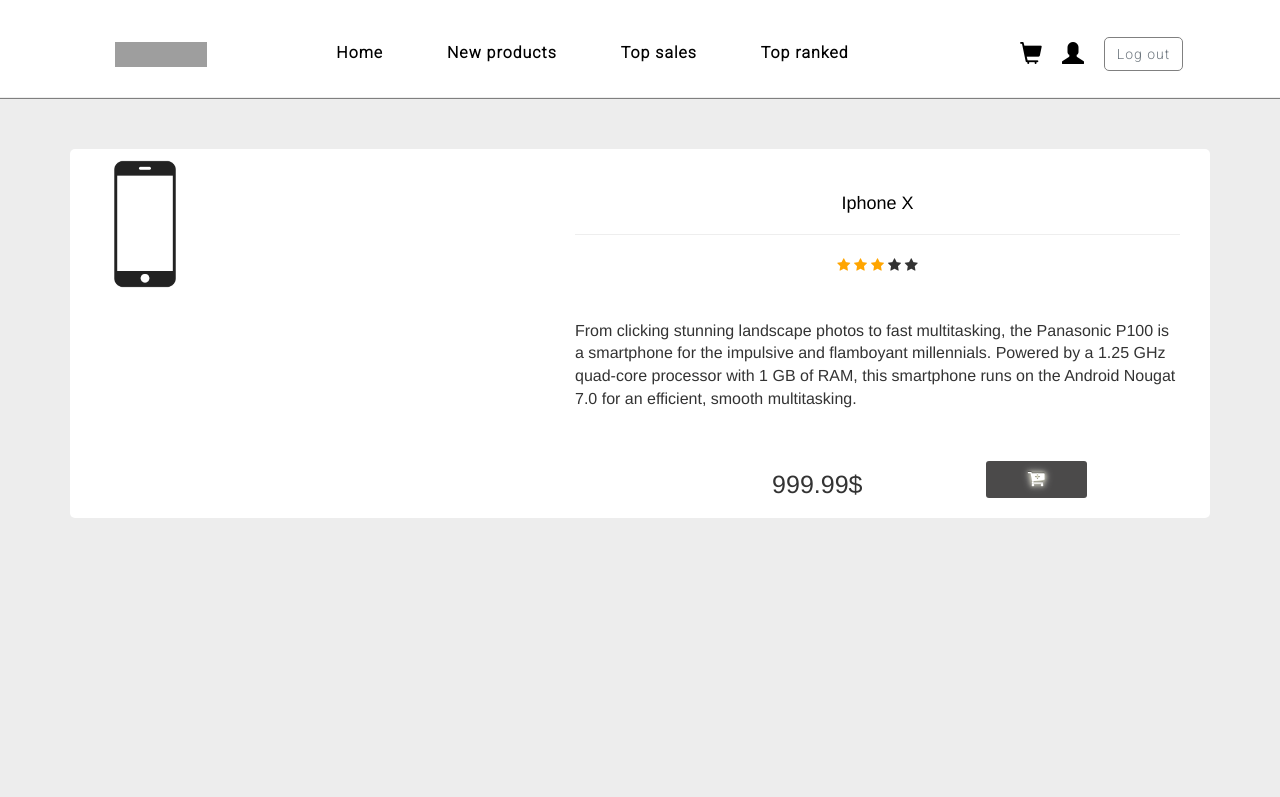
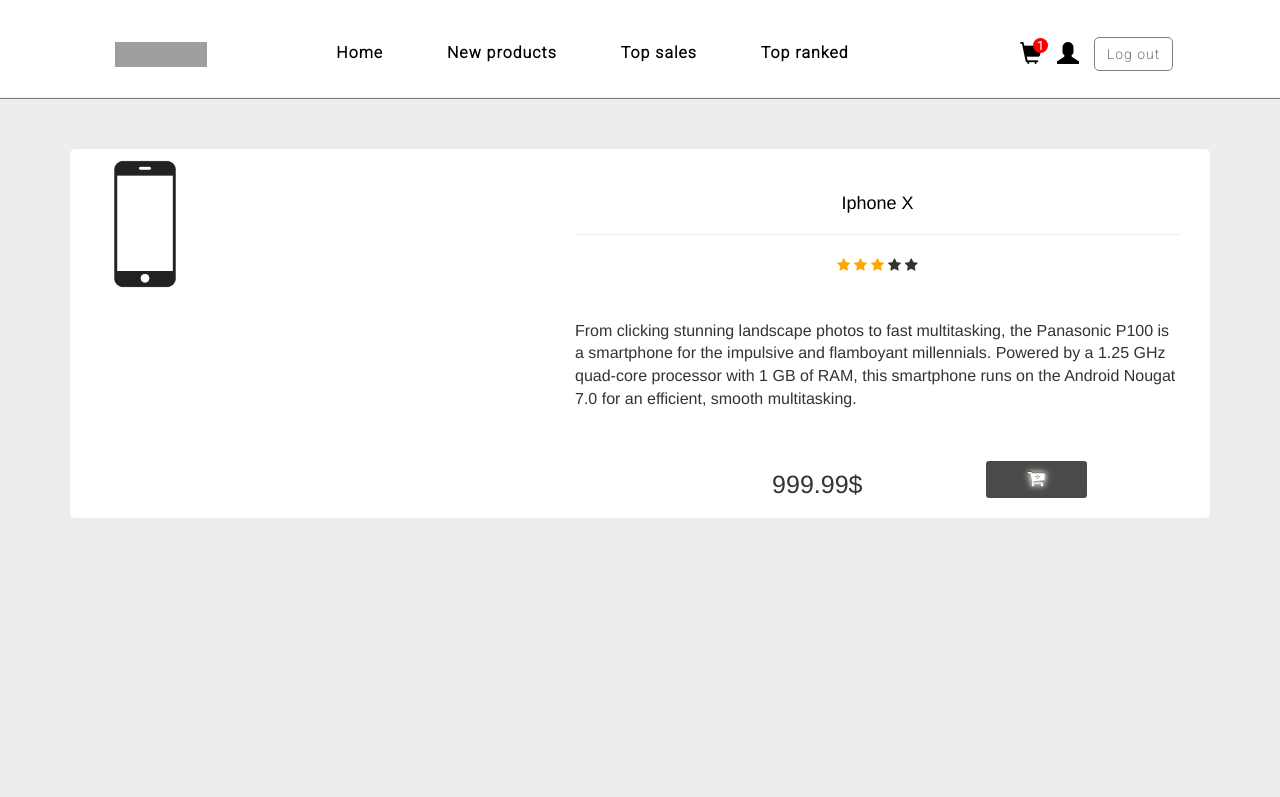
Before and after one commit to CrewSY/PowerSocket, a Django app: page /product_details/1/ in a window 1280 px wide. Shown: the top 797 px of the page. Run offline with Django 3.2, Linux system fonts and the light colour scheme; the visitor is signed in with stand-in values (Sample User, id 1); data comes from the database, SQL or seed files in the repository; some libraries are stand-ins or nearby versions; grey boxes are pictures that could not be loaded.

Commit message:
Add quantity of products

```diff
--- a/main/static/css/base.css
+++ b/main/static/css/base.css
@@ -52,14 +52,26 @@ nav li a:hover {
   display:none;
 }
 
+.top-menu, .top-menu:hover, .top-menu:visited {
+  color: black;
+  font-size: 22px;
+  display: inline-block;
+  padding: 0;
+  margin-top: 20px;
+  margin-right: 10px;
+}
 
-.top-menu, .top-menu:hover, .top-menu:visited {
-    color: black;
-    font-size: 22px;
-    display: inline-block;
-    padding: 0;
-    padding-right: 15px;
-    margin-top: 20px;
+.basket-quantity {
+  top: 23%;
+  position: absolute;
+  color: white;
+  left: 38%;
+  background-color: red;
+  height: 15px;
+  width: 15px;
+  border-radius: 20px;
+  font-size: 12px;
+  text-align: center;
 }
 
 .shopping-cart {
--- a/main/templates/main/base.html
+++ b/main/templates/main/base.html
@@ -32,7 +32,7 @@
           </div>
            <div class="col-md-3">
             {% if user.is_authenticated %}
-              <a class="top-menu shopping-cart" href="{% url 'basket' %}"><span class="glyphicon glyphicon-shopping-cart"></span></a>
+              <a class="top-menu shopping-cart" href="{% url 'basket' %}"><span class="glyphicon glyphicon-shopping-cart"></span><span class="basket-quantity">1</span></a>
               <a class="top-menu" href="{% url 'profile' %}"><span class="glyphicon glyphicon-user"></span></a>
               <a class="btn btn-outline-secondary btn-log logout" href="{% url 'logout' %}">{% trans "Log out" %}</a>
             {% else %}
```
